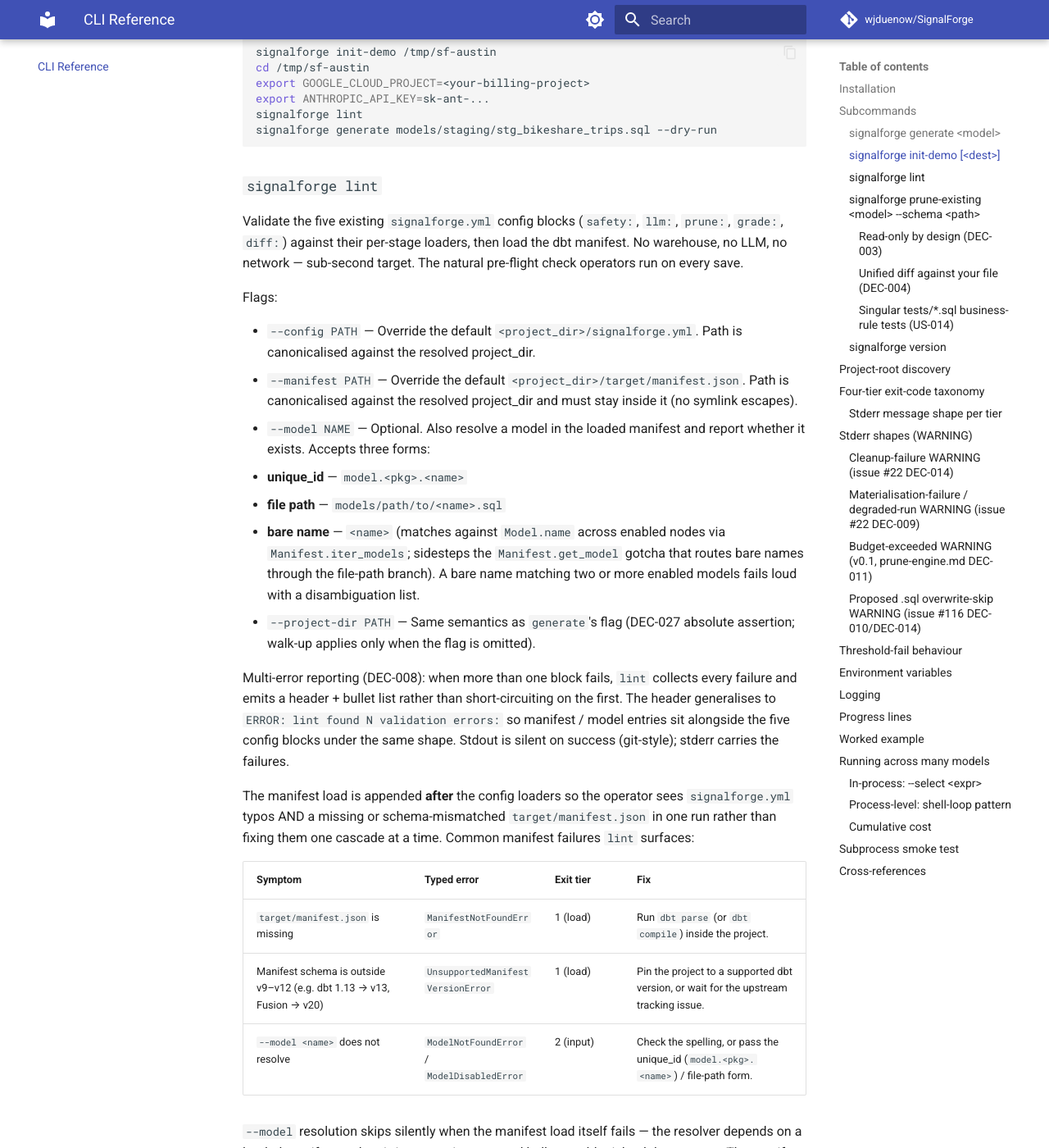
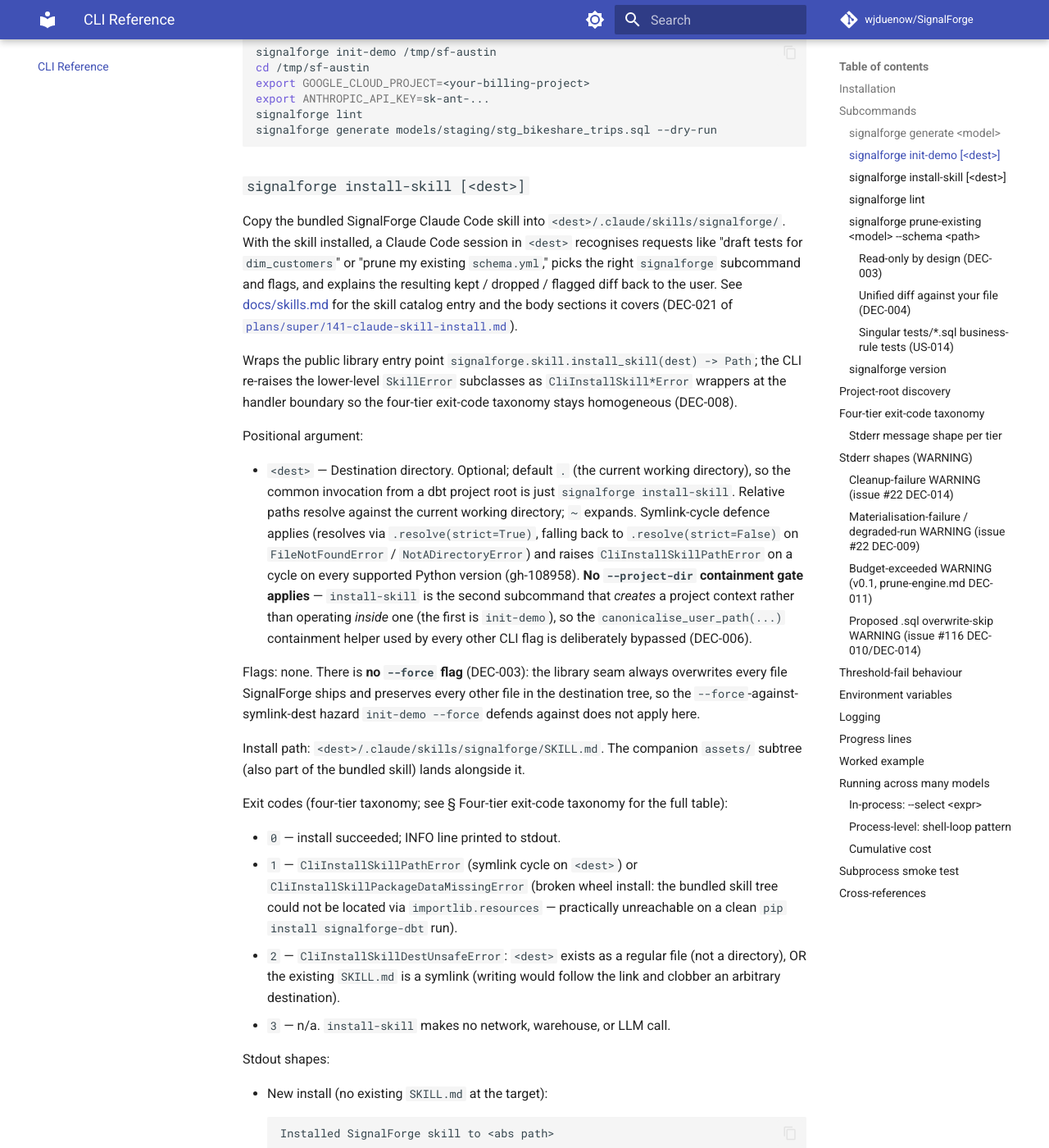
Before and after one commit to wjduenow/SignalForge, an MkDocs documentation site: the page built from docs/cli-ops.md, in a window 1280 px wide and 1400 px high, scrolled down 6131 px. Shown: the whole window at 82% size. Built offline with MkDocs 1.6.1 and Material for MkDocs 9.7.7, drawn with Linux system fonts in a browser that asks for light colours; comment, search, counter and statistics services are not loaded; some of the changed text lies outside the part shown.

Commit message:
bd_1-scaffolding-ezn.6: US-006 docs (skills.md + mkdocs nav + cli-ops + README pointer)
NEW docs/skills.md catalog page describing the bundled SignalForge skill, the
install-skill subcommand, the two demo paths (zero-cred default + opt-in live
e2e), the parity gate, and the maintainer-only-skill exclusion. mkdocs.yml nav
gains 'Claude Code Skill' entry. docs/cli-ops.md gains the install-skill
subcommand entry with stderr shapes + exit codes. README Quick start gains a
one-sentence pointer after pip install.

clauditor badge intentionally NOT added here — US-008 owns that surface.

Plan: plans/super/141-claude-skill-install.md US-006 / DEC-021, 023.

Co-Authored-By: Claude Opus 4.7 (1M context) <noreply@anthropic.com>

````diff
--- a/docs/cli-ops.md
+++ b/docs/cli-ops.md
@@ -57,10 +57,10 @@ After install, the `signalforge` console script is registered via
 
 ## Subcommands
 
-The CLI exposes five subcommands: `generate`, `init-demo`, `lint`,
-`prune-existing`, `version`. `signalforge --help` prints the
-top-level help; each subcommand has its own `--help` page (e.g.
-`signalforge generate --help`).
+The CLI exposes six subcommands: `generate`, `init-demo`,
+`install-skill`, `lint`, `prune-existing`, `version`. `signalforge
+--help` prints the top-level help; each subcommand has its own
+`--help` page (e.g. `signalforge generate --help`).
 
 ### `signalforge generate <model>`
 
@@ -333,6 +333,99 @@ export GOOGLE_CLOUD_PROJECT=<your-billing-project>
 export ANTHROPIC_API_KEY=sk-ant-...
 signalforge lint
 signalforge generate models/staging/stg_bikeshare_trips.sql --dry-run
+```
+
+### `signalforge install-skill [<dest>]`
+
+Copy the bundled SignalForge Claude Code skill into
+`<dest>/.claude/skills/signalforge/`. With the skill installed, a
+Claude Code session in `<dest>` recognises requests like "draft tests
+for `dim_customers`" or "prune my existing `schema.yml`," picks the
+right `signalforge` subcommand and flags, and explains the resulting
+kept / dropped / flagged diff back to the user. See
+[docs/skills.md](skills.md) for the skill catalog entry and the body
+sections it covers (DEC-021 of
+[`plans/super/141-claude-skill-install.md`](../plans/super/141-claude-skill-install.md)).
+
+Wraps the public library entry point
+`signalforge.skill.install_skill(dest) -> Path`; the CLI re-raises
+the lower-level `SkillError` subclasses as `CliInstallSkill*Error`
+wrappers at the handler boundary so the four-tier exit-code taxonomy
+stays homogeneous (DEC-008).
+
+Positional argument:
+
+- `<dest>` — Destination directory. Optional; default `.` (the
+  current working directory), so the common invocation from a dbt
+  project root is just `signalforge install-skill`. Relative paths
+  resolve against the current working directory; `~` expands.
+  Symlink-cycle defence applies (resolves via `.resolve(strict=True)`,
+  falling back to `.resolve(strict=False)` on
+  `FileNotFoundError` / `NotADirectoryError`) and raises
+  `CliInstallSkillPathError` on a cycle on every supported Python
+  version (gh-108958). **No `--project-dir` containment gate applies**
+  — `install-skill` is the second subcommand that *creates* a project
+  context rather than operating *inside* one (the first is
+  `init-demo`), so the `canonicalise_user_path(...)` containment
+  helper used by every other CLI flag is deliberately bypassed
+  (DEC-006).
+
+Flags: none. There is **no `--force` flag** (DEC-003): the library
+seam always overwrites every file SignalForge ships and preserves
+every other file in the destination tree, so the
+`--force`-against-symlink-dest hazard `init-demo --force` defends
+against does not apply here.
+
+Install path: `<dest>/.claude/skills/signalforge/SKILL.md`. The
+companion `assets/` subtree (also part of the bundled skill) lands
+alongside it.
+
+Exit codes (four-tier taxonomy; see § Four-tier exit-code taxonomy
+for the full table):
+
+- `0` — install succeeded; INFO line printed to stdout.
+- `1` — `CliInstallSkillPathError` (symlink cycle on `<dest>`) or
+  `CliInstallSkillPackageDataMissingError` (broken wheel install:
+  the bundled skill tree could not be located via
+  `importlib.resources` — practically unreachable on a clean
+  `pip install signalforge-dbt` run).
+- `2` — `CliInstallSkillDestUnsafeError`: `<dest>` exists as a
+  regular file (not a directory), OR the existing `SKILL.md` is a
+  symlink (writing would follow the link and clobber an arbitrary
+  destination).
+- `3` — n/a. `install-skill` makes no network, warehouse, or LLM
+  call.
+
+Stdout shapes:
+
+- New install (no existing `SKILL.md` at the target):
+  ```text
+  Installed SignalForge skill to <abs path>
+  ```
+- Upgrade-in-place (existing `SKILL.md` was overwritten — detected
+  via `Path.exists()` BEFORE the copy, DEC-017):
+  ```text
+  Installed SignalForge skill to <abs path> (replaced existing SKILL.md)
+  ```
+
+  The `(replaced existing SKILL.md)` suffix surfaces the lib seam's
+  upgrade-in-place overwrite policy so operators know their
+  hand-edited `SKILL.md` was replaced. The operator can `git diff` if
+  they had the file under version control.
+
+Stderr shapes: standard `ERROR: <message>` + optional
+`↳ Remediation: <text>` per tier (see § Stderr message shape per
+tier); no multi-violation header / bullet form fires from this
+subcommand.
+
+Example:
+
+```bash
+cd /repo/dbt/analytics
+signalforge install-skill
+# stdout: Installed SignalForge skill to /repo/dbt/analytics/.claude/skills/signalforge/SKILL.md
+echo $?
+# 0
 ```
 
 ### `signalforge lint`
--- a/mkdocs.yml
+++ b/mkdocs.yml
@@ -46,6 +46,7 @@ markdown_extensions:
 nav:
   - Home: index.md
   - CLI Reference: cli-ops.md
+  - Claude Code Skill: skills.md
   - Pipeline Stages:
       - Manifest Loader: manifest-loader-ops.md
       - Warehouse Adapter: warehouse-adapter-ops.md
````
Also changed, not shown: README.md (+4 -0 lines), docs/skills.md (added, +153 -0 lines).
